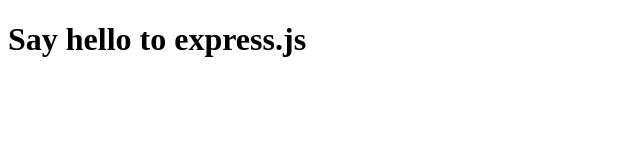
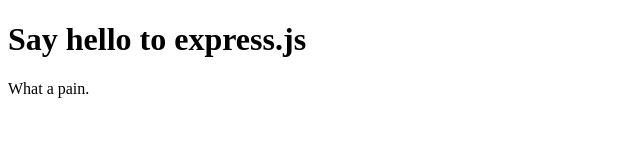
Before and after one commit to luvmusic/web-server, a website: page public/index.html in a window 1280 px wide. Shown: the full height of the page, 0-640 px from the left. Drawn offline with Linux system fonts and the light colour scheme.

Commit message:
another update

```diff
--- a/public/index.html
+++ b/public/index.html
@@ -6,5 +6,6 @@
 	</head>
 	<body>
 		<h1>Say hello to express.js</h1>
+		<p>What a pain.</p>
 	</body>
 </html>
```
